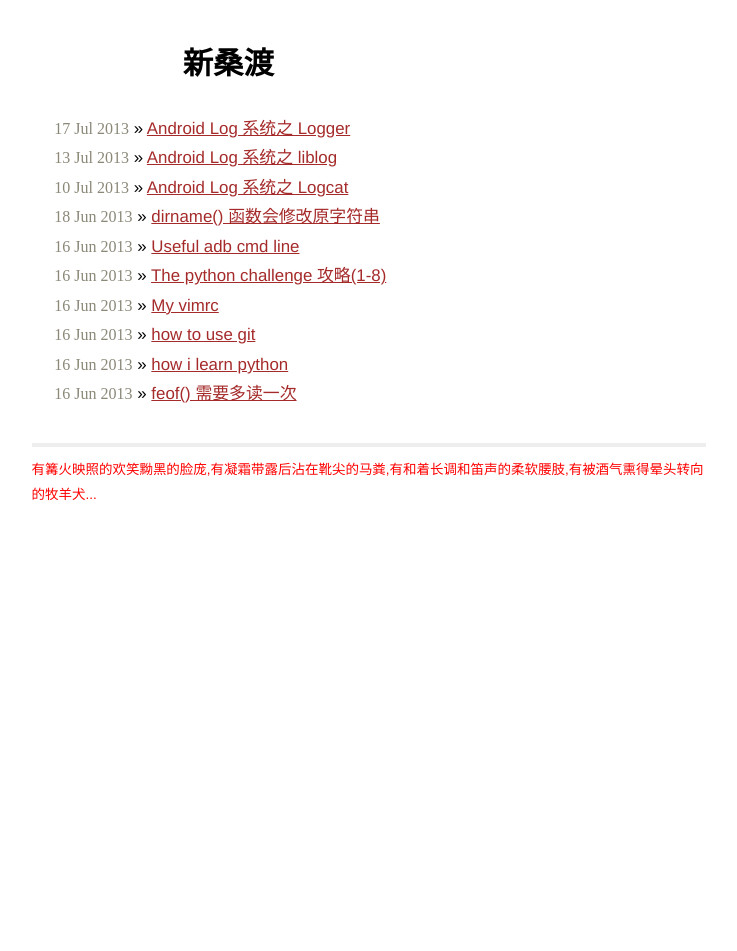
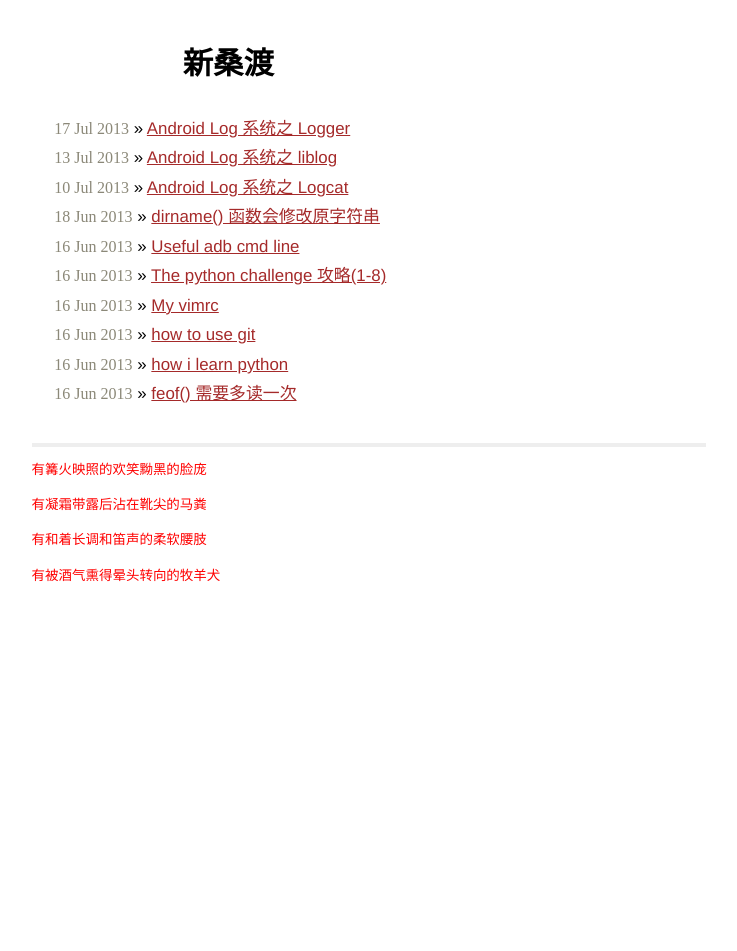
Before and after one commit to byrlx/byrlx.github.io, a Jekyll site: the page built from index.html, in a window 1280 px wide. Shown: the whole page, without its empty margins (271-1008 px from the left). Built offline with Jekyll 4.4.1, drawn with Linux system fonts in a browser that asks for light colours; Markdown is read by kramdown in place of the engine named in the settings.

Commit message:
modify post

```diff
--- a/_layouts/default.html
+++ b/_layouts/default.html
@@ -32,9 +32,10 @@ var WRInitTime=(new Date()).getTime();
 
   <div class="footer">
     <div class="contact">
-      <p>
-	  有篝火映照的欢笑黝黑的脸庞,有凝霜带露后沾在靴尖的马粪,有和着长调和笛声的柔软腰肢,有被酒气熏得晕头转向的牧羊犬...
-      </p>
+		<p> 有篝火映照的欢笑黝黑的脸庞 </p>
+		<p> 有凝霜带露后沾在靴尖的马粪 </p>
+		<p> 有和着长调和笛声的柔软腰肢 </p>
+		<p> 有被酒气熏得晕头转向的牧羊犬 </p>
     </div>
   </div>
 </div>
```
